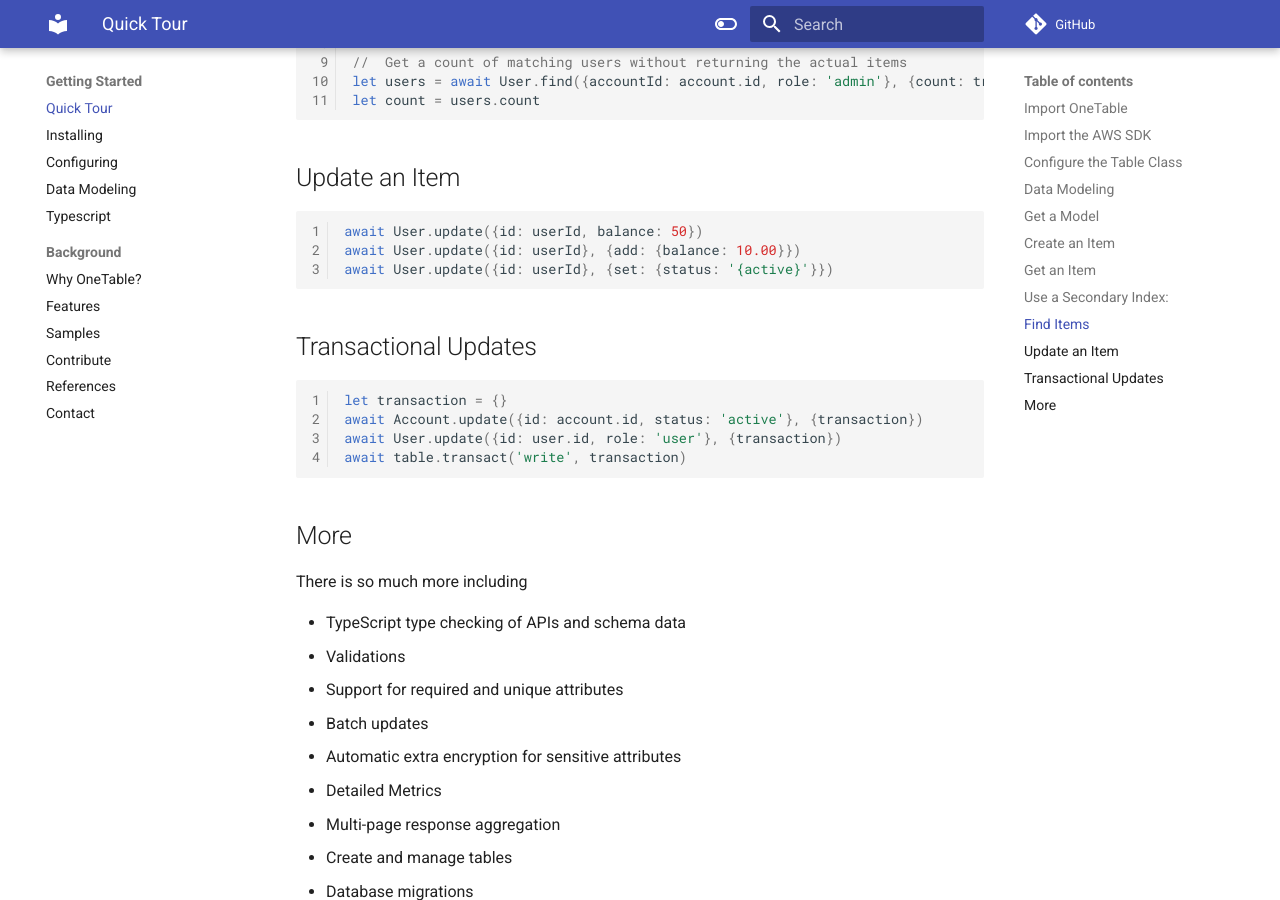
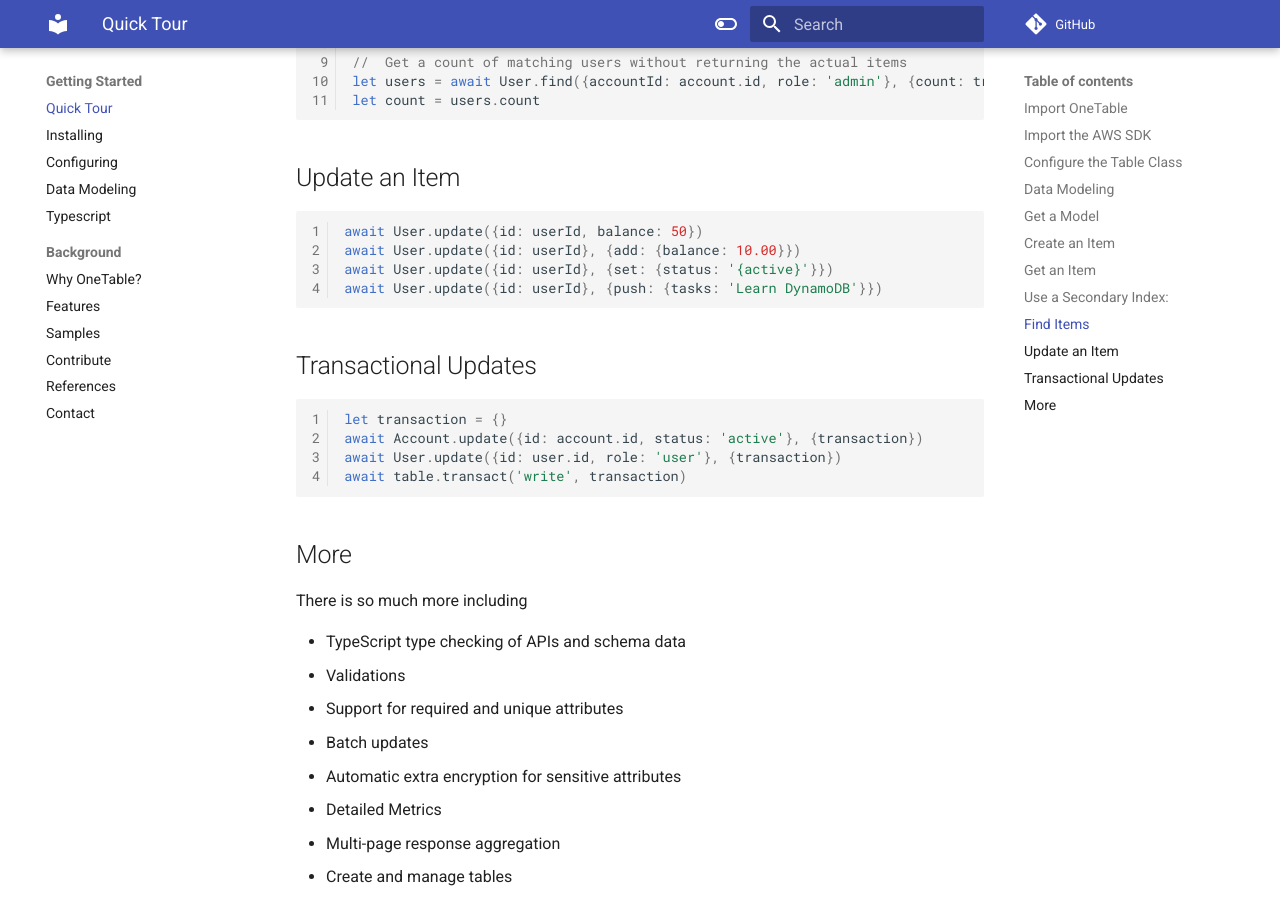
Before and after one commit to sensedeep/onedoc, an MkDocs documentation site: the page built from docs/start/quick-tour.md, in a window 1280 px wide and 900 px high, scrolled down 3892 px. Built offline with MkDocs 1.6.1 and Material for MkDocs 9.7.7, drawn with Linux system fonts in a browser that asks for light colours; comment, search, counter and statistics services are not loaded.

Commit message:
DOC: Add example for appending elements to list using push

````diff
--- a/docs/start/quick-tour.md
+++ b/docs/start/quick-tour.md
@@ -189,6 +189,7 @@
 await User.update({id: userId, balance: 50})
 await User.update({id: userId}, {add: {balance: 10.00}})
 await User.update({id: userId}, {set: {status: '{active}'}})
+await User.update({id: userId}, {push: {tasks: 'Learn DynamoDB'}})
 ```
 
 ## Transactional Updates
````
